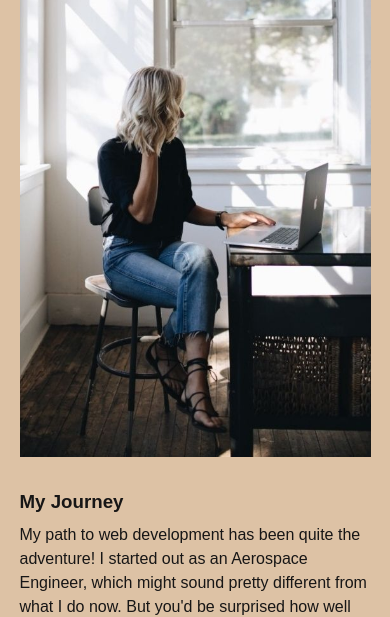
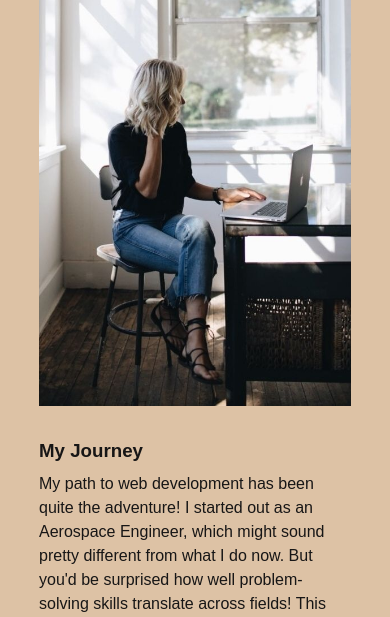
Before and after one commit to olgamitsiuk/sbc-week2-portfolio, a plain HTML site: page about.html in a window 390 px wide. Shown: the part 483-1100 px from the top of the page. Drawn offline with Linux system fonts and the light colour scheme.

Commit message:
change width of section

```diff
--- a/about.html
+++ b/about.html
@@ -9,7 +9,6 @@
 </head>
 <body>
     <header>
-        <nav>
         <input type="checkbox" id="burger-toggle" class="burger-toggle">
         <label for="burger-toggle" class="burger-menu">
         <span></span>
@@ -28,6 +27,7 @@
             <a href="contacts.html" type="button" class="button">Hire me</a>
         </div>
         </nav>
+        <nav>
             <a href="index.html">Home</a>
             <a href="about.html">About</a>
             <a href="projects.html">Projects</a>
--- a/assets/style/media.css
+++ b/assets/style/media.css
@@ -5,6 +5,10 @@
 @media (max-width: 992px) {
     nav, .social-media {
         display: none;
+    }
+
+    section {
+        width: 80%;
     }
 
     .burger-menu {
```
Lines whose indentation alone changed are shown as unchanged.
